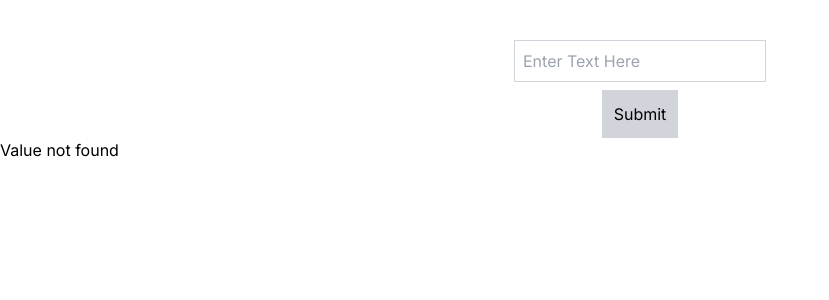
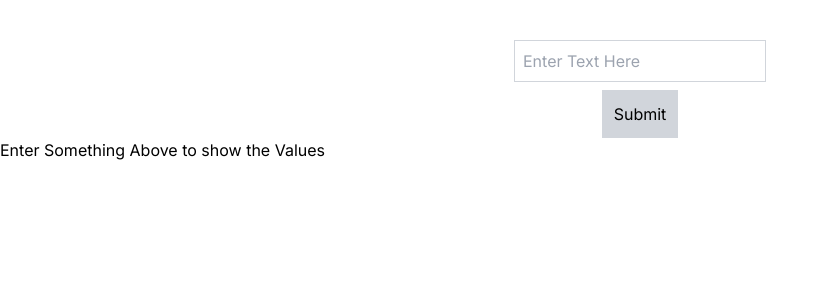
Before and after one commit to MFaad1/NextApp, a Next.js app: page /SerbApi in a window 1280 px wide. Before the commit this address had no page. Shown: the top 300 px of the page, without its empty margins (0-829 px from the left). Built offline with nearby package versions, Linux system fonts and the light colour scheme.

Commit message:
adding values

```diff
--- a/src/app/SerbApi/page.tsx
+++ b/src/app/SerbApi/page.tsx
@@ -14,7 +14,6 @@ const [response, setresponse] = useState()
     axios.post('/api/about', Value)
     .then((resp:any)=>
   {
-    console.log(resp.data.data, 'asdfklasdf')
     setresponse(resp.data.data)
   }
         )
@@ -58,7 +57,7 @@ const [response, setresponse] = useState()
 
       </div>
     ))
-         : <h2> Value not found</h2>
+         : <h2>Enter Something Above to show the Values</h2>
 }
   </div>
 </div>
```
